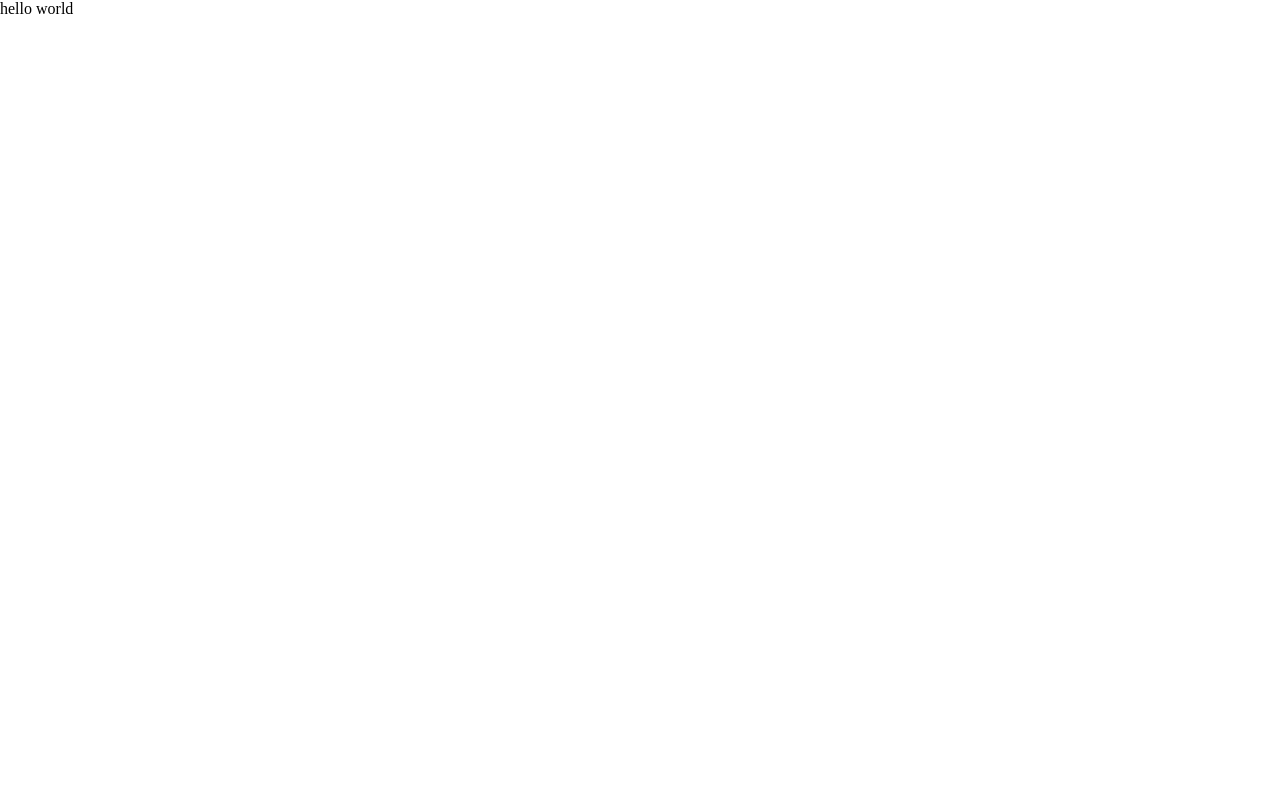
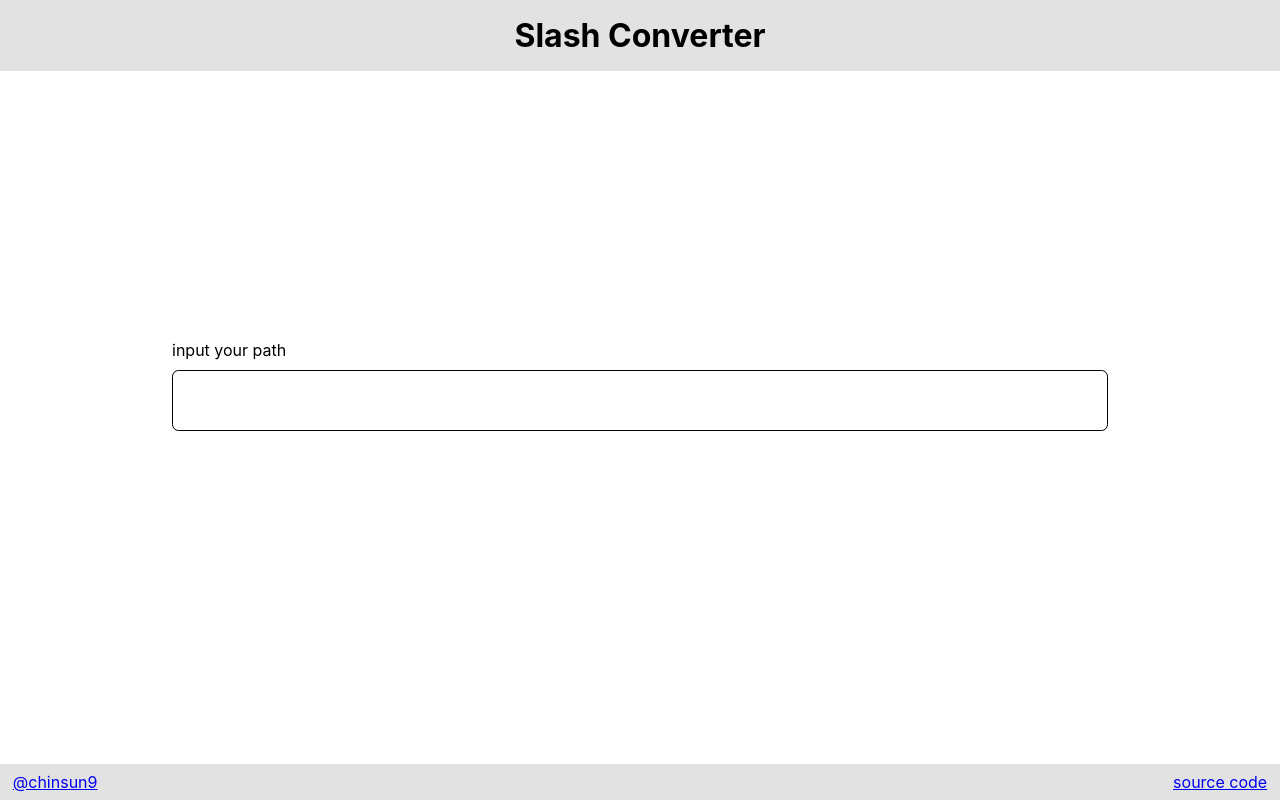
Before and after one commit to chinsun9/slash-converter, a React (Create React App) app: page / in a window 1280 px wide. Built offline with nearby package versions, Linux system fonts and the light colour scheme.

Commit message:
feat convert slash

```diff
--- a/src/App.tsx
+++ b/src/App.tsx
@@ -1,7 +1,23 @@
 import React from 'react';
+import styled from '@emotion/styled';
+import Header from './components/Header';
+import Footer from './components/Footer';
+import Main from './components/Main';
+
+const Style = styled.div`
+  display: grid;
+  grid-template-rows: auto 1fr auto;
+  min-height: 100vh;
+`;
 
 function App() {
-  return <div className="App">hello world</div>;
+  return (
+    <Style>
+      <Header />
+      <Main />
+      <Footer />
+    </Style>
+  );
 }
 
 export default App;
--- /dev/null
+++ b/src/components/Footer.tsx
@@ -0,0 +1,22 @@
+import React from 'react';
+import styled from '@emotion/styled';
+
+const Style = styled.div`
+  display: flex;
+  align-items: center;
+  justify-content: center;
+  background-color: #0000001d;
+  justify-content: space-between;
+  padding: 0.5rem 0.8rem;
+`;
+
+function Footer() {
+  return (
+    <Style>
+      <a href="https://github.com/chinsun9">@chinsun9</a>
+      <a href="https://github.com/chinsun9/slash-converter">source code</a>{' '}
+    </Style>
+  );
+}
+
+export default Footer;
--- /dev/null
+++ b/src/components/Header.tsx
@@ -0,0 +1,19 @@
+import React from 'react';
+import styled from '@emotion/styled';
+
+const Style = styled.div`
+  display: flex;
+  align-items: center;
+  justify-content: center;
+  background-color: #0000001d;
+  padding: 1rem 1.6rem;
+`;
+function Header() {
+  return (
+    <Style>
+      <h1>Slash Converter</h1>
+    </Style>
+  );
+}
+
+export default Header;
--- /dev/null
+++ b/src/components/InputText.tsx
@@ -0,0 +1,35 @@
+/* eslint-disable react/require-default-props */
+import React from 'react';
+import styled from '@emotion/styled';
+
+const Style = styled.label`
+  input {
+    display: grid;
+    place-items: center;
+    padding: 1rem 1.6rem;
+    outline: none;
+    background-color: none;
+    border: 1px solid black;
+    border-radius: 0.4rem;
+    width: 100%;
+    font-size: 1.4rem;
+    margin-top: 10px;
+  }
+`;
+
+type Props = {
+  title: string;
+  value: string;
+  onChange: (event: React.ChangeEvent<HTMLInputElement>) => void;
+};
+
+function InputText({ title, onChange, value }: Props) {
+  return (
+    <Style>
+      {title}
+      <input type="text" value={value} onChange={onChange} />
+    </Style>
+  );
+}
+
+export default InputText;
--- /dev/null
+++ b/src/components/Main.tsx
@@ -0,0 +1,93 @@
+import React, { useEffect, useRef, useState } from 'react';
+import styled from '@emotion/styled';
+import InputText from './InputText';
+
+const Style = styled.div`
+  display: grid;
+  place-items: center;
+  width: 100%;
+  height: 100%;
+  max-width: 1000px;
+  padding: 0 2rem;
+  margin: auto;
+  grid-template-rows: 1fr auto;
+
+  .input,
+  .result {
+    width: 100%;
+  }
+
+  .result {
+    display: flex;
+    flex-wrap: wrap;
+    justify-content: center;
+    align-content: center;
+    gap: 1rem;
+    height: 0;
+    overflow: hidden;
+    margin: 2rem 0;
+    transition: height 0.4s ease;
+
+    > * {
+      flex: 1 1 300px;
+    }
+  }
+`;
+
+const convertSlash = (type: string, origin: string) => {
+  return origin.replace(/[/\\]+/g, type);
+};
+
+function Main() {
+  const containerRef = useRef<HTMLDivElement>(null);
+  const resultRef = useRef<HTMLDivElement>(null);
+
+  const [userInput, setUserInput] = useState('');
+  const onUserInputChangeHandler = (e: React.ChangeEvent<HTMLInputElement>) => {
+    setUserInput(e.target.value);
+  };
+
+  useEffect(() => {
+    const userInputLength = userInput.trim().length;
+    const containerBox = containerRef.current;
+    const resultBox = resultRef.current;
+
+    if (containerBox && resultBox) {
+      resultBox.style.height = `${
+        userInputLength ? containerBox.offsetHeight / 2 : 0
+      }px`;
+    }
+  }, [userInput]);
+
+  return (
+    <Style ref={containerRef}>
+      <div className="input">
+        <InputText
+          title="input your path"
+          value={userInput}
+          onChange={onUserInputChangeHandler}
+        />
+      </div>
+
+      <div className="result" ref={resultRef}>
+        <InputText
+          title="type /"
+          value={convertSlash('/', userInput)}
+          onChange={() => null}
+        />
+        <InputText
+          title="type \"
+          value={convertSlash('\\', userInput)}
+          onChange={() => null}
+        />
+        <InputText
+          title="type \\"
+          value={convertSlash('\\\\', userInput)}
+          onChange={() => null}
+        />
+      </div>
+    </Style>
+  );
+}
+
+export default Main;
--- a/src/index.css
+++ b/src/index.css
@@ -1,5 +1,8 @@
-body {
+* {
   margin: 0;
   padding: 0;
   box-sizing: border-box;
+  font-family: -apple-system, BlinkMacSystemFont, "Segoe UI", "Roboto", "Oxygen",
+    "Ubuntu", "Cantarell", "Fira Sans", "Droid Sans", "Helvetica Neue",
+    sans-serif;
 }
```
